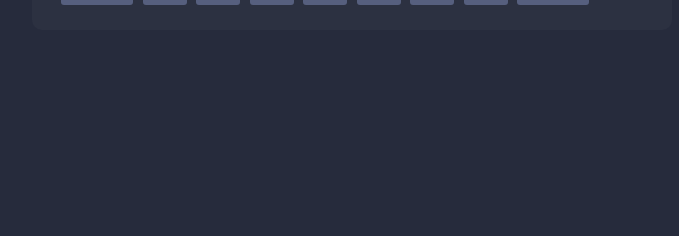
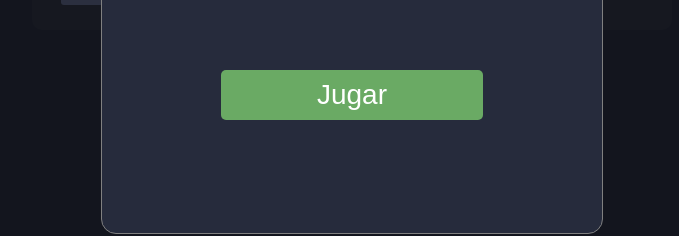
Before and after one commit to Johnnie-LC/wordleJ, a React (Vite) app: page / in a window 1280 px wide. Shown: the part 417-653 px from the top of the page, without its empty margins (288-967 px from the left). Built offline with nearby package versions, Linux system fonts and the light colour scheme; no server answers; the HTML template or start-up script is replaced by a standard one.

Commit message:
add instrucctions modal component

```diff
--- a/src/components/header.tsx
+++ b/src/components/header.tsx
@@ -5,10 +5,12 @@ import StatisticSvg from './svgComponents/statisticsSvg'
 
 interface Props {
   setShowStatistics: React.Dispatch<React.SetStateAction<boolean>>
+  setShowInstructions: React.Dispatch<React.SetStateAction<boolean>>
 }
 
-export default function Header ({ setShowStatistics }: Props) {
+export default function Header ({ setShowStatistics, setShowInstructions }: Props) {
   const handleShowStatistics = () => { setShowStatistics(item => !item) }
+  const handleShowInstructions = () => { setShowInstructions(item => !item) }
 
   return (
         <div className={styles.headerContainerStyle}>
@@ -16,7 +18,7 @@ export default function Header ({ setShowStatistics }: Props) {
                 <li style={{
                   paddingRight: '65px'
                 }}>
-                <button onClick={() => {}}>
+                <button onClick={handleShowInstructions}>
                   <QuestionSvg width='27'/>
                 </button>
                 </li>
--- /dev/null
+++ b/src/components/instructions.tsx
@@ -0,0 +1,27 @@
+import styles from './modal.module.css'
+
+interface Props {
+  showModal: boolean
+  setShowModal: React.Dispatch<React.SetStateAction<boolean>>
+}
+
+export const Instructions = ({ showModal, setShowModal }: Props) => {
+  const handleCLoseModal = () => { setShowModal(item => !item) }
+  return (
+          <>
+          {
+            showModal && (
+              <div className={styles.modalViewContainer}>
+                <div className={styles.modalContainer}>
+                    Instructions
+                    <section>
+                        <button className={styles.acceptButton} onClick={handleCLoseModal}>Jugar</button>
+                    </section>
+                </div>
+              </div>
+            )
+          }
+          </>
+  )
+}
+export default Instructions
--- a/src/components/wordle.tsx
+++ b/src/components/wordle.tsx
@@ -1,4 +1,4 @@
-import { useEffect, useState } from 'react'
+import { type SetStateAction, useEffect, useState } from 'react'
 import RowCompleted from './rowCompleted'
 import RowCurrent from './rowCurrent'
 import RowEmpty from './rowEmpty'
@@ -11,6 +11,7 @@ import Keyboard from './keyboard'
 import useTimerInMinutes from '../hooks/useTimer'
 import Header from './header'
 import Statistics from './modal'
+import Instructions from './instructions'
 
 interface Props {
   words: string[]
@@ -29,6 +30,7 @@ export default function Worlde ({ words }: Props) {
   const [amountOfGames, setAmountOfGames] = useState(0)
 
   const [showStatistics, setShowStatistics] = useState<boolean>(false)
+  const [showInstructions, setShowInstructions] = useState<boolean>(true)
 
   useEffect(() => {
     if (gameStatus === GameStatus.Won) {
@@ -122,7 +124,8 @@ export default function Worlde ({ words }: Props) {
 
   return (
     <>
-      <Header setShowStatistics={setShowStatistics}/>
+      <Header setShowStatistics={setShowStatistics} setShowInstructions={setShowInstructions}/>
+      <Instructions showModal={showInstructions} setShowModal={setShowInstructions}/>
       {
         gameStatus === GameStatus.Playing && showStatistics && (
           <Statistics
```
